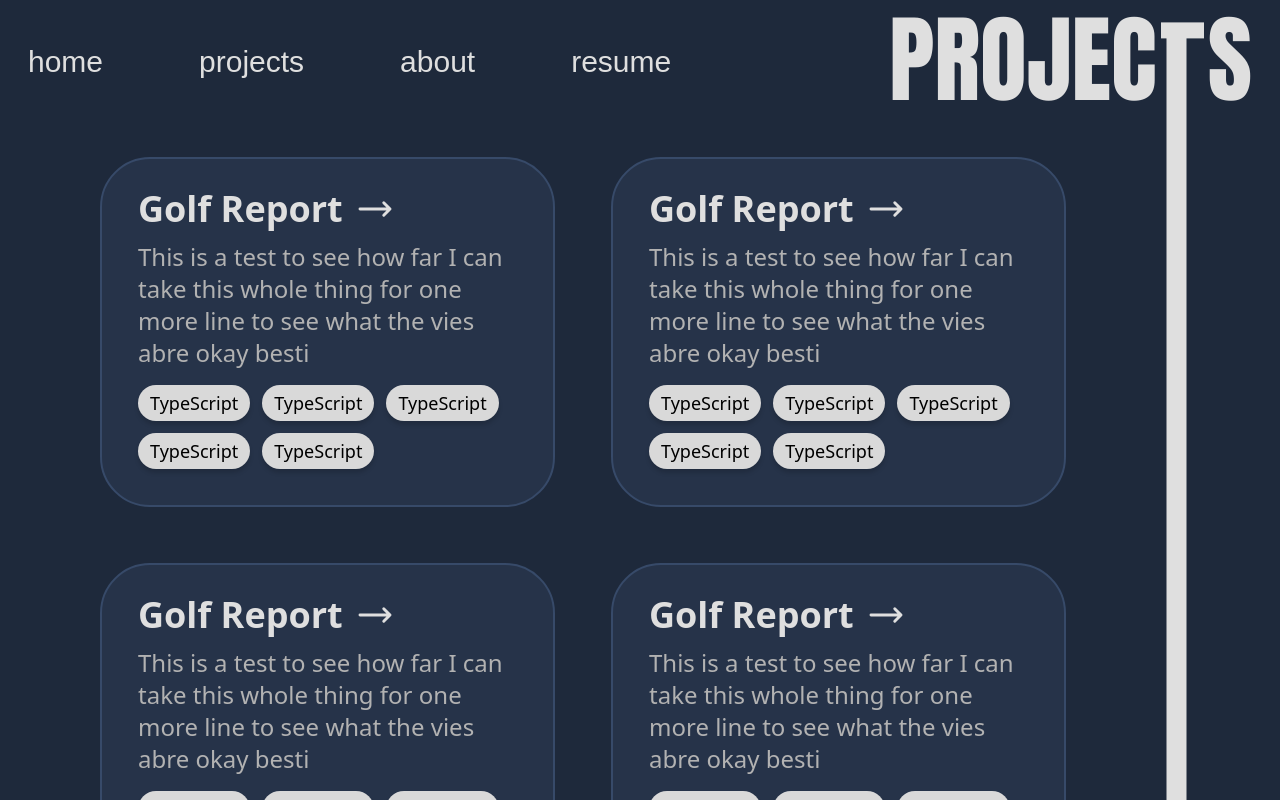
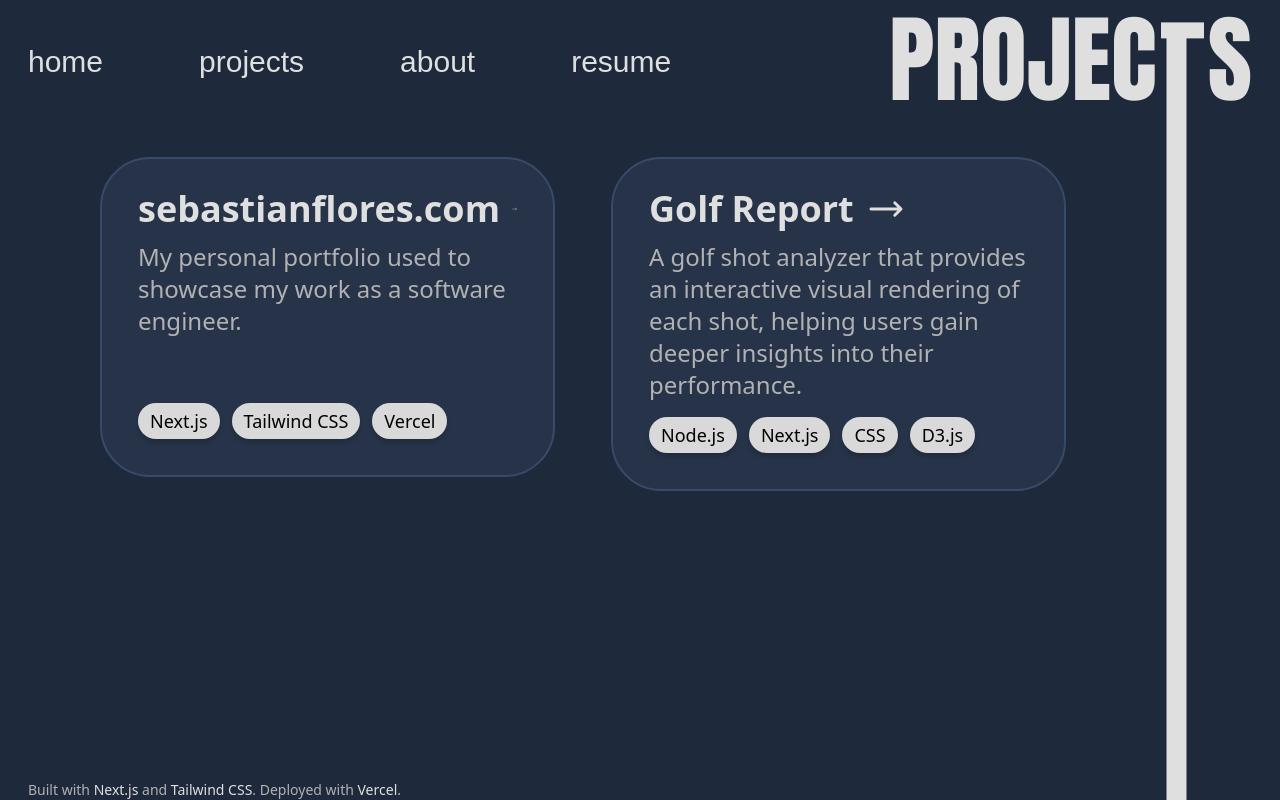
Before and after one commit to sflores11/portfolio-sf, a React (Create React App) app: page /projects in a window 1280 px wide. Shown: the top 800 px of the page. Built offline with nearby package versions, Linux system fonts and the light colour scheme.

Commit message:
improves project props

```diff
--- a/src/components/ProjectCard.tsx
+++ b/src/components/ProjectCard.tsx
@@ -1,8 +1,18 @@
 import ProjectCardTag from "./ProjectCardTag";
 
-export default function ProjectCard () {
+interface Props {
+    title: string;
+    description: string;
+    href?: string;
+    technologies?: string[];
+}
+
+export default function ProjectCard ({
+    title, description, href, technologies
+}: Props) {
     return (
-        <a href="/projects" className="block rounded-[50px]" aria-label="View details about project">
+        <a href={`${href}`} className="block rounded-[50px]" target="_blank"
+        rel="noopener noreferrer" aria-label="View details about project">
             <div className="
                 group select-none bg-[#263349]
                 hover:border-[#83A9E6] hover:shadow-[0px_4px_9px_rgba(0,0,0,0.55)] hover:bg-[#3E5375]
@@ -20,20 +30,18 @@ export default function ProjectCard () {
                     xl:text-4xl
 
                 ">
-                    <span> Golf Report </span>
+                    <span> {title} </span>
                     <svg aria-hidden xmlns="http://www.w3.org/2000/svg" fill="none" viewBox="0 0 24 24" stroke-width="1.5" stroke="currentColor" className="size-10 stroke-[1.75px] transform transition-transform duration-300 ease-out group-hover:translate-x-2">
                         <path stroke-linecap="round" stroke-linejoin="round" d="M17.25 8.25 21 12m0 0-3.75 3.75M21 12H3" />
                     </svg>
                 </div>
                 <p className="text-lg lg:text-xl xl:text-2xl pt-3 text-[#B2B2B2] flex-grow">
-                    This is a test to see how far I can take this whole thing for one more line to see what the vies abre okay besti
+                    {description}
                 </p>
                 <div className="mt-4 flex flex-wrap gap-3">
-                    <ProjectCardTag/>
-                    <ProjectCardTag/>
-                    <ProjectCardTag/>
-                    <ProjectCardTag/>
-                    <ProjectCardTag/>
+                    {technologies?.map((tech) => (
+                        <ProjectCardTag tech={tech} />
+                    ))}
                 </div>
             </div>
         </a>
--- a/src/components/ProjectCardTag.tsx
+++ b/src/components/ProjectCardTag.tsx
@@ -1,11 +1,17 @@
-export default function ProjectCardTag () {
+interface Props {
+    tech: string
+}
+
+export default function ProjectCardTag ({
+    tech
+}) {
     return (
         <div className="px-3 py-1 bg-[#D9D9D9] text-center shadow-[0px_4px_4px_rgba(0,0,0,0.15)] rounded-full
             text-md
             lg:text-lg
             xl:text-lg
         ">
-            TypeScript
+            { tech }
         </div>
     )
 }
--- a/src/pages/Projects.tsx
+++ b/src/pages/Projects.tsx
@@ -42,22 +42,19 @@ export default function Projects() {
                 xl:w-[19.74px] xl:right-[94px] max-2xl:translate-x-[0.5px] xl:top-6
             " aria-hidden></span>
 
+            <div className="flex-grow">
                 <main
                     id="main-content"
                     aria-labelledby="projects"
-                className="mx-14  mb-28 mt-8 grid gap-11 auto-rows-fr
+                    className="mx-14 mb-28 mt-8 grid gap-11 auto-rows-fr
                     grid-cols-1 md:grid-cols-2
                     xl:ml-[100px] xl:mr-[214px] xl:gap-14
                     2xl:ml-[200px] 2xl:mr-[340px] 2xl:mt-12
                 ">
-                <ProjectCard/>
-                <ProjectCard/>
-                <ProjectCard/>
-                <ProjectCard/>
-                <ProjectCard/>
-                <ProjectCard/>
-                <ProjectCard/>
+                    <ProjectCard title="sebastianflores.com" description="My personal portfolio used to showcase my work as a software engineer." href="" technologies={["Next.js", "Tailwind CSS", "Vercel"]}/>
+                    <ProjectCard title="Golf Report" description="A golf shot analyzer that provides an interactive visual rendering of each shot, helping users gain deeper insights into their performance." href="https://golf-report.vercel.app" technologies={["Node.js", "Next.js", "CSS", "D3.js"]}/>
                 </main>
+            </div>
             <Footer screen="projects"/>
         </div>
     )
```
Lines whose indentation alone changed are shown as unchanged.
